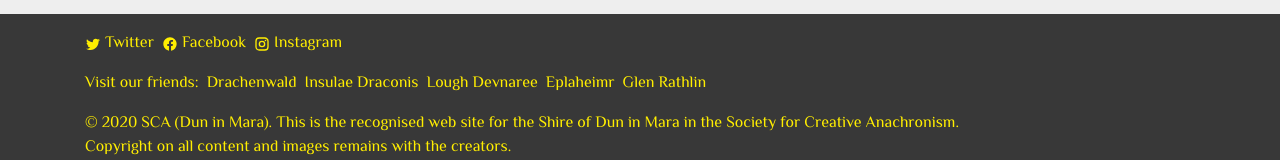
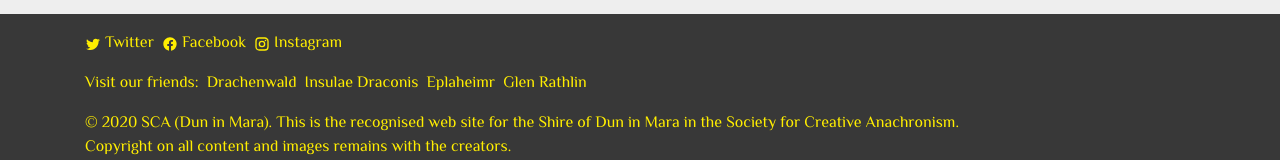
Before and after one commit to drachenwald/dun-in-mara, a Gatsby site: page /mdposts in a window 1280 px wide. Shown: the part 3802-3962 px from the top of the page. Built offline with nearby package versions, Linux system fonts and the light colour scheme; Gatsby itself is replaced by a stand-in of ours.

Commit message:
lough devnaree site defunct

```diff
--- a/src/components/layout.js
+++ b/src/components/layout.js
@@ -126,7 +126,6 @@ const Layout = ( props ) => {
                   <li className="list-inline-item">Visit our friends:</li>
                   <li className="list-inline-item"><a href="https://drachenwald.sca.org">Drachenwald</a></li>
                   <li className="list-inline-item"><a href="https://insulaedraconis.org">Insulae Draconis</a></li>
-                  <li className="list-inline-item"><a href="https://loughdevnaree.org">Lough Devnaree</a></li>
                   <li className="list-inline-item"><a href="https://eplaheimr.org/">Eplaheimr</a></li>
                   <li className="list-inline-item"><a href="https://glenrathlin.org/">Glen Rathlin</a></li>
                 </ul>
```
